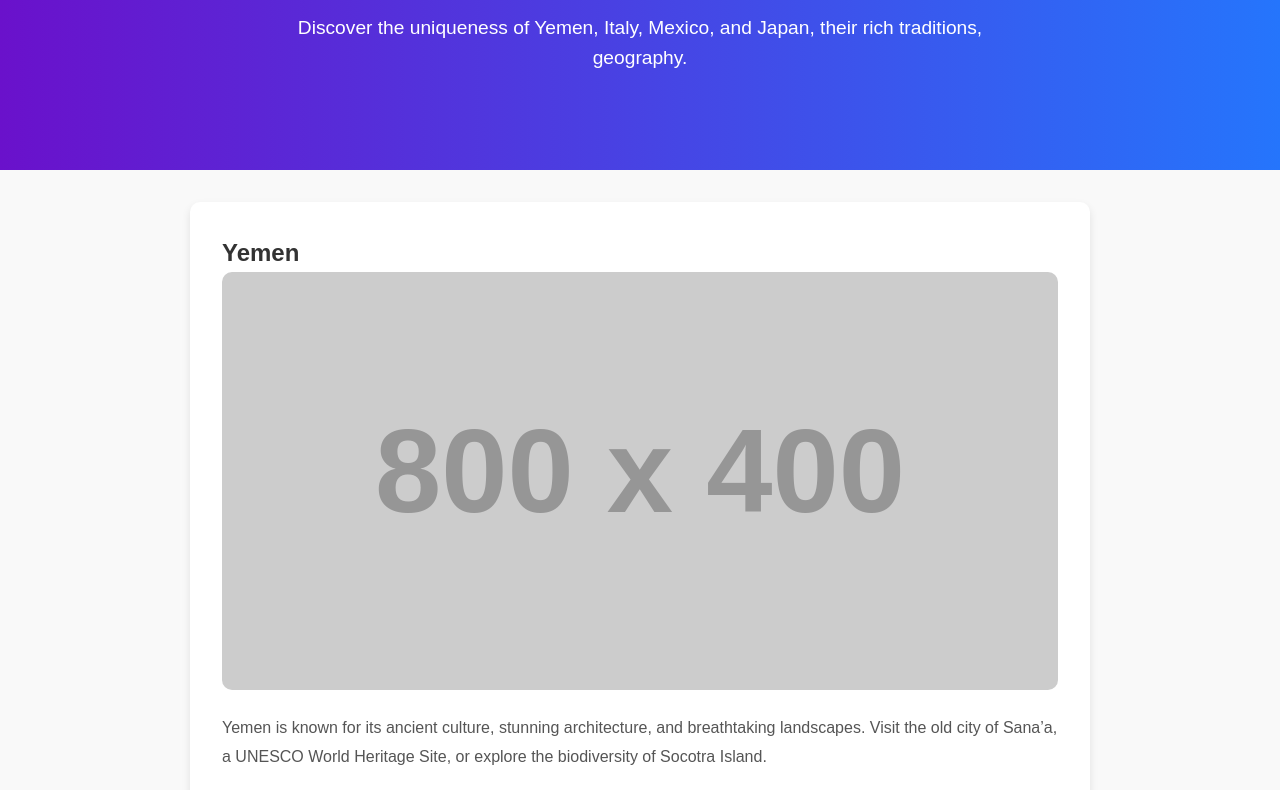
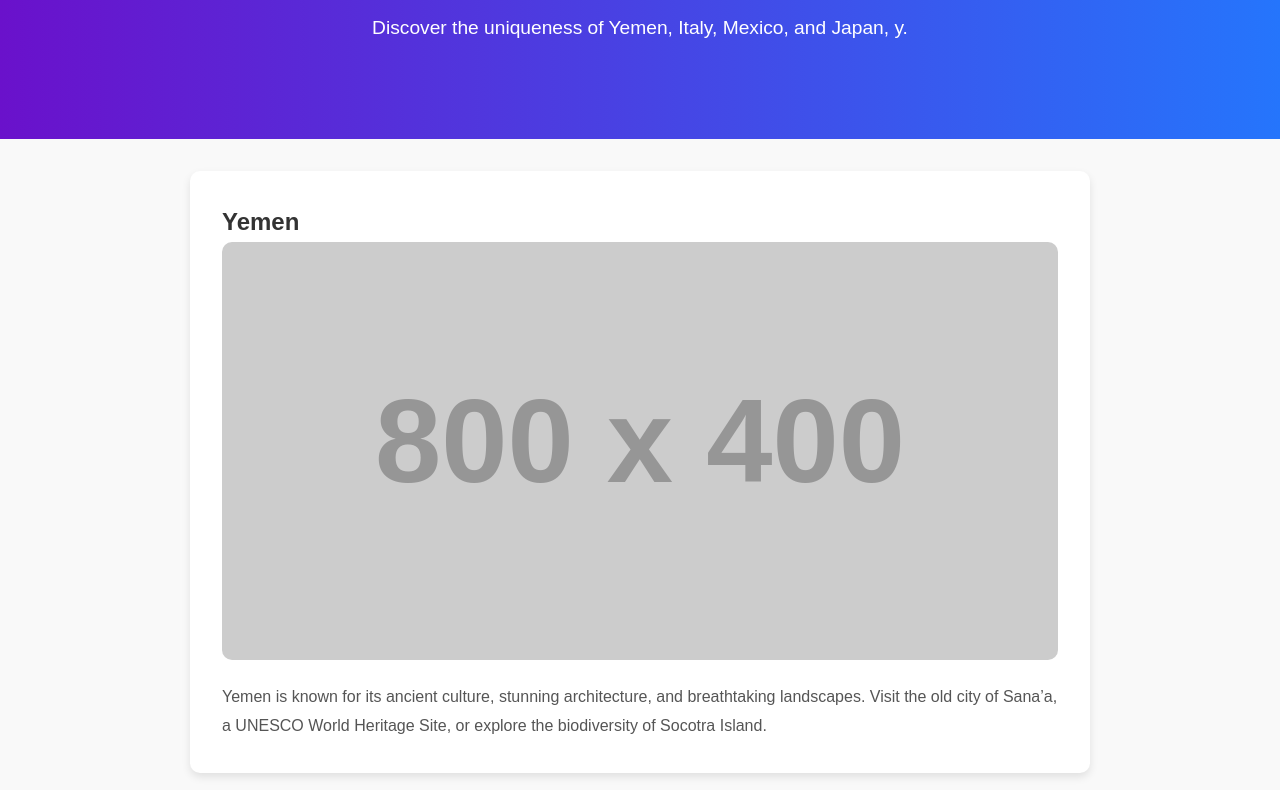
Before and after one commit to abdullah00808/International-day-noor-schools, a plain HTML site: page index.html in a window 1280 px wide. Shown: the part 253-1043 px from the top of the page. Drawn offline with Linux system fonts and the light colour scheme; placeholder pictures from the web are drawn by us.

Commit message:
Update index.html

```diff
--- a/index.html
+++ b/index.html
@@ -22,7 +22,7 @@
     <!-- Home Section -->
     <section class="home-section">
         <h1>Welcome to the World of Culture, Geography, and History</h1>
-        <p>Discover the uniqueness of Yemen, Italy, Mexico, and Japan, their rich traditions, geography.</p>
+        <p>Discover the uniqueness of Yemen, Italy, Mexico, and Japan, y.</p>
     </section>
 
     <!-- Yemen Section -->
```
